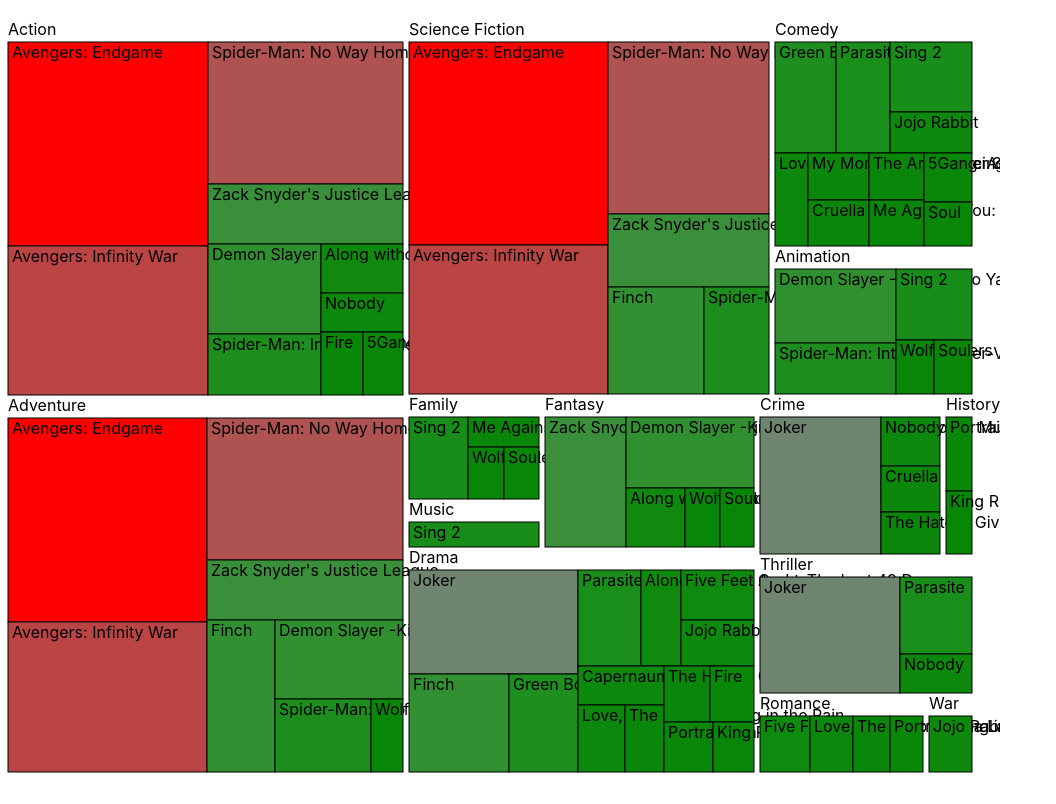
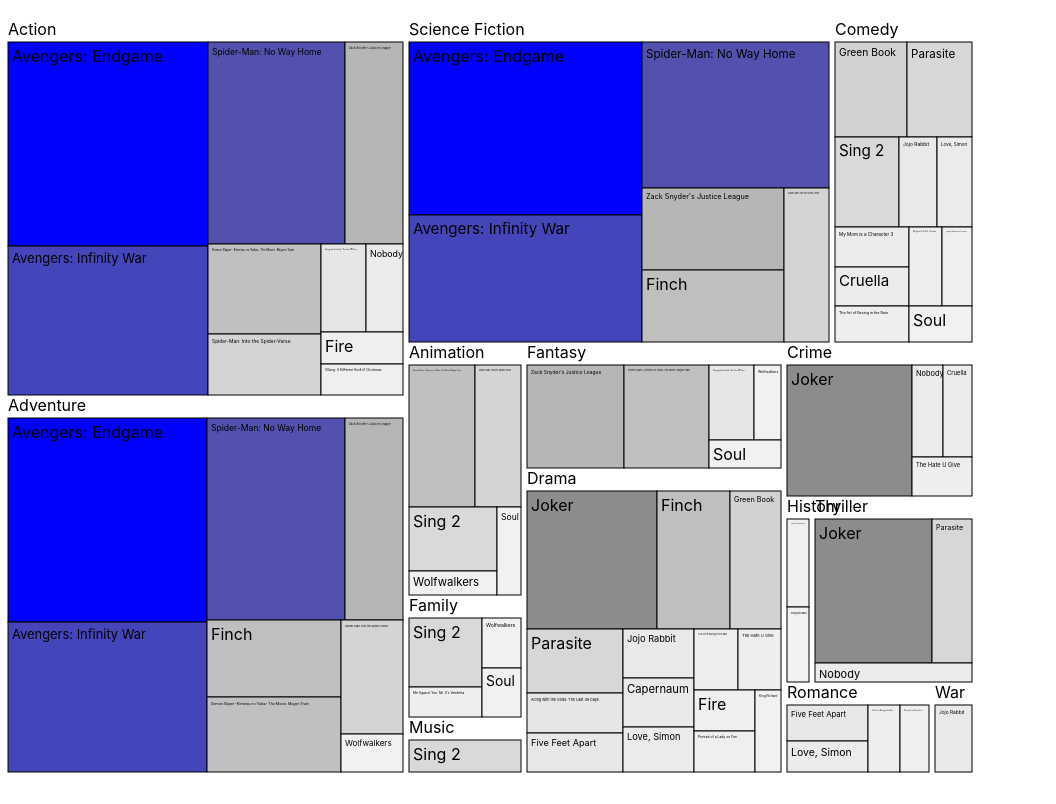
Before and after one commit to SamWGran/DH2321-movieMap, a React (Create React App) app: page / in a window 1280 px wide. Shown: the whole page, without its empty margins (0-1056 px from the left). Built offline with nearby package versions, Linux system fonts and the light colour scheme.

Commit message:
Minor updates to font scaling and colors.

```diff
--- a/src/classes/Moviemap.js
+++ b/src/classes/Moviemap.js
@@ -90,10 +90,8 @@ function makeTreemapLayout(width, height) {
     .paddingTop(21)
     .size([width, height])
     .round(true)
-    .tile(d3.treemapBinary);
+    .tile(d3.treemapSquarify);
 }
-
-
 
 // Movie helper functions
 function movieNormalizedProfitRatio(node) {
@@ -116,6 +114,7 @@ class Moviemap extends Component {
   constructor(props) {
     super(props);
 
+    // Try changing to test different setups.
     this.state = {
       sortKey: movieNormalizedProfitFlat,
       sumKey: movieNormalizedProfitFlat,
@@ -125,9 +124,9 @@ class Moviemap extends Component {
       grouping: movieGenreNames,
       trimming: identity,
 
-      startColor: "green",
+      startColor: "white",
       centerColor: "grey",
-      finalColor: "red",
+      finalColor: "blue",
 
       movies: dummyMovies,
 
@@ -188,8 +187,8 @@ class Moviemap extends Component {
   renderTooltip() {
     const mx = this.state.mousePositionX;
     const my = this.state.mousePositionY;
-    const w = 200;
-    const h = 500;
+    const w = 350;
+    const h = 250;
     return <g
       key={this.props.id+"-tooltip"}
       transform={`translate(${mx+100}, ${my-2})`}
@@ -216,9 +215,17 @@ class Moviemap extends Component {
     const h = node.y1 - node.y0;
     const gradient = this.genGradient();
     const color = gradient(this.state.gradientKey(node.data));
+    const ifontSize = w/(node.data.title.length*0.7);
+    const fontSize = Math.min(...[16, h-8, ifontSize]);
     let title = <g> </g>;
     if (w > 10 && h > 10) {
-      title = <text x={x+4} y={y+16}>{node.data.title}</text>;
+      title = <text
+          x={x+4}
+          y={y+fontSize+4}
+          fontSize={`${fontSize}`}
+        >
+          {node.data.title}
+        </text>;
     }
     return <g id={"movie-"+node.data.id} key={index}>
       <rect
```
